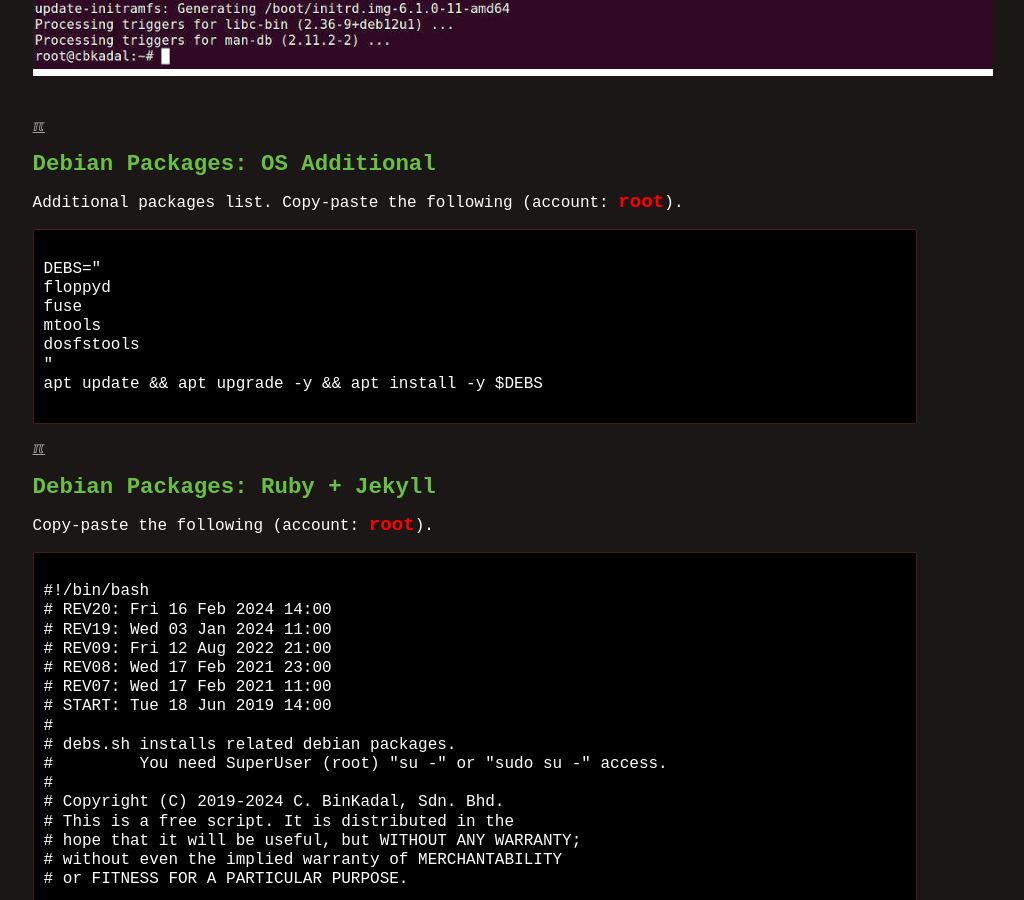
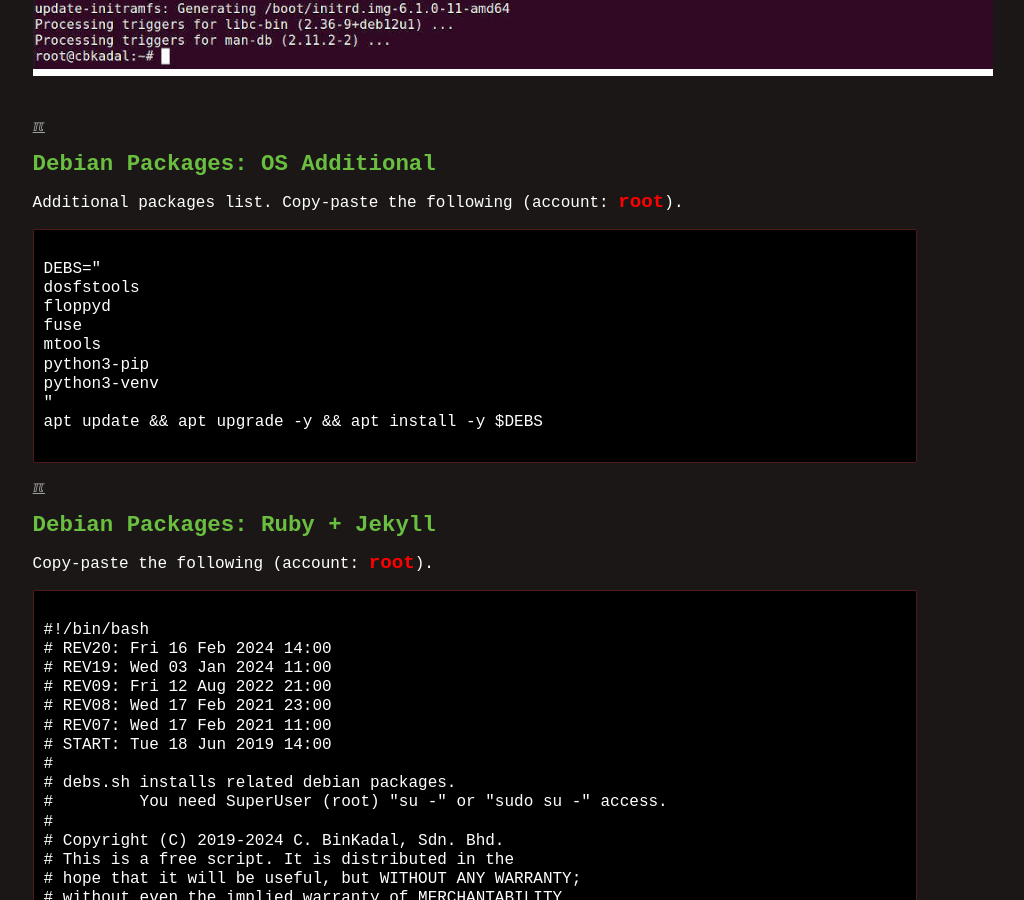
Before and after one commit to os2xx/doit, a Jekyll site: the page built from 026.md, in a window 1280 px wide and 900 px high, scrolled down 4991 px. Shown: the whole window, without its empty margins (165-1189 px from the left). Built offline with Jekyll 4.4.1, drawn with Linux system fonts in a browser that asks for light colours.

Commit message:
pamulang1: f-doit

````diff
--- a/026.md
+++ b/026.md
@@ -148,10 +148,12 @@ Additional packages list. Copy-paste the following
 ```
 {% raw %}
 DEBS="
+dosfstools
 floppyd
 fuse
 mtools
-dosfstools
+python3-pip
+python3-venv
 "
 apt update && apt upgrade -y && apt install -y $DEBS
 {% endraw %}
````
Also changed, not shown: 004.md (+1 -1 lines).
